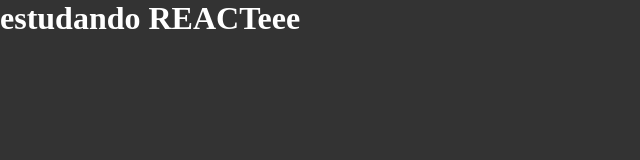
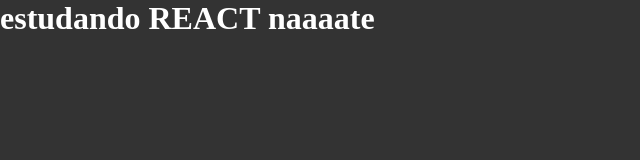
Before and after one commit to Ari-Neto-dev/react, a React app: page / in a window 1280 px wide. Shown: the top 160 px of the page, without its empty margins (0-640 px from the left). Built offline with nearby package versions, Linux system fonts and the light colour scheme.

Commit message:
testando nome da branch

```diff
--- a/src/App.jsx
+++ b/src/App.jsx
@@ -1,4 +1,4 @@
 import './styles/global.css';
 export function App() {
-    return <h1>estudando REACTeee</h1>
+    return <h1>estudando REACT naaaate</h1>
 }
```
